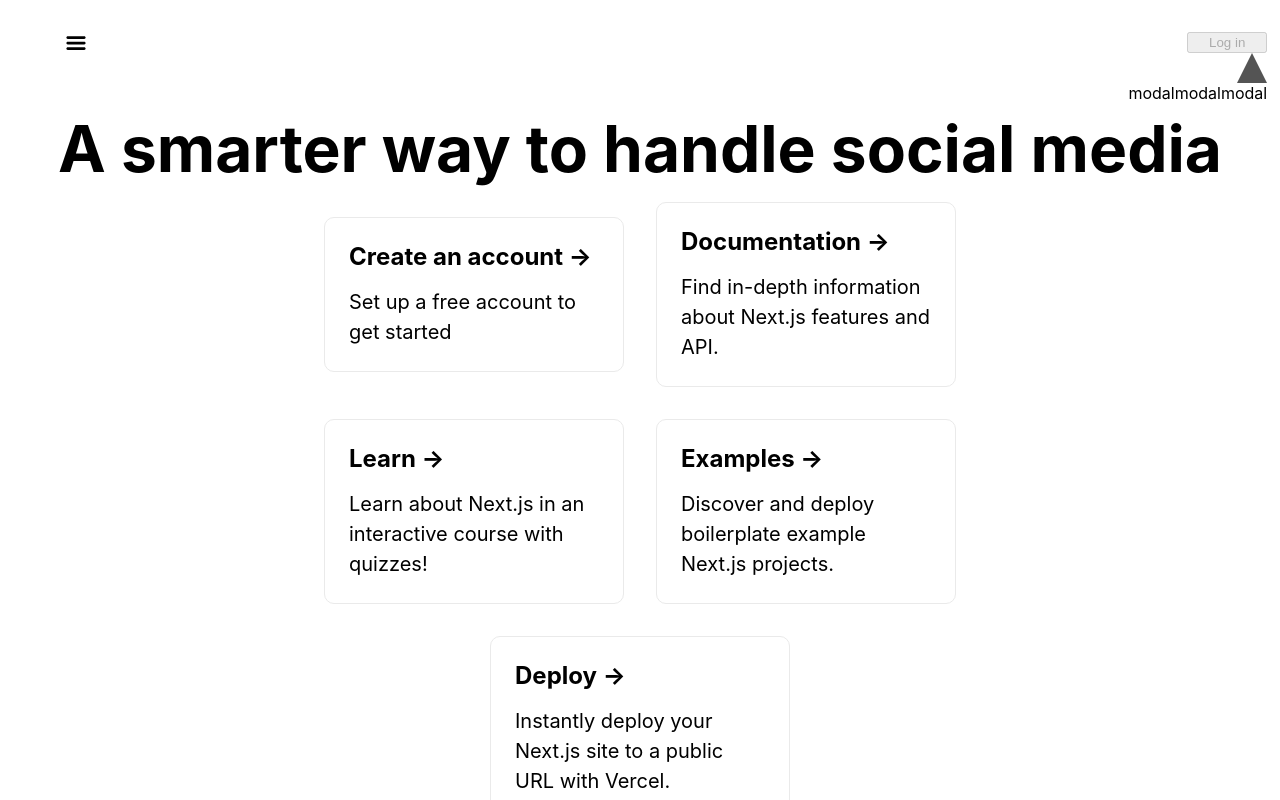
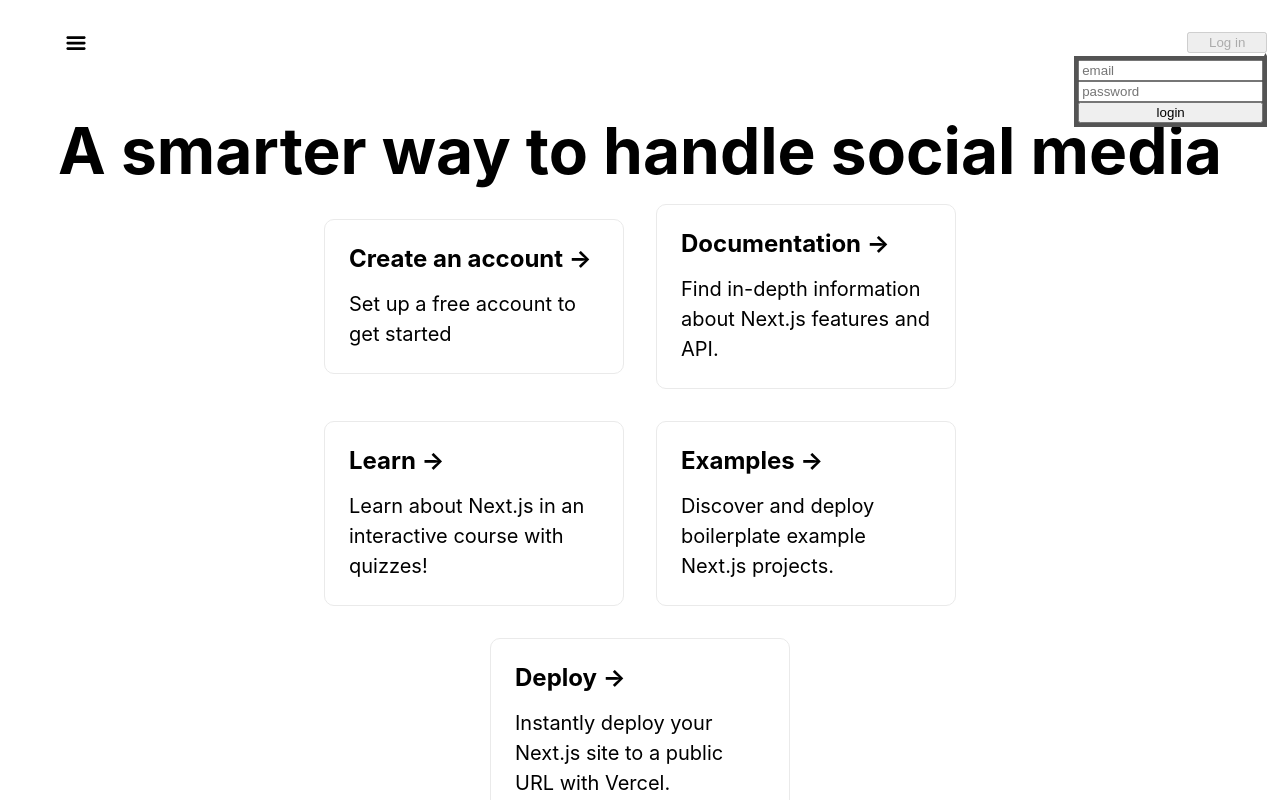
Before and after one commit to rtseuztz/job-application-tracker, a Next.js app: page / in a window 1280 px wide. Both pictures are taken after a click on the button "Log in". Shown: the top 800 px of the page. Built offline with nearby package versions, Linux system fonts and the light colour scheme; no server answers.

Commit message:
Login, logout, and signup work properly now.

```diff
--- a/components/layout.tsx
+++ b/components/layout.tsx
@@ -11,7 +11,7 @@ const Layout = ({ children }: LayoutProps) => {
     return (
         <>
           <Navbar />
-            {children}
+            <div style={{paddingTop: 50}}>{children}</div>
           <Footer />
         </>
       )
--- a/components/modal.tsx
+++ b/components/modal.tsx
@@ -1,5 +1,5 @@
 import { useEffect, useRef, useState } from 'react';
-import { element } from 'svelte/internal';
+import { children, element } from 'svelte/internal';
 import styles from '../styles/Modal.module.css'
 
 
@@ -7,6 +7,7 @@ export type ModalProps = {
     show?: boolean,
     element?: Element,
     pageContainer?: Element,
+    width?: number,
     children: React.ReactNode
   };
 
@@ -14,6 +15,7 @@ export type ModalProps = {
 export function Modal(props: ModalProps) {
     var [top, setTop] = useState<number>(0)
     var [y, setY] = useState<number>(0)
+    var [width, setWidth] = useState<number>(props.width ? props.width : 50)
     const modalPadding = 15
     useEffect(() => {
         if (props.element) {
@@ -25,13 +27,13 @@ export function Modal(props: ModalProps) {
     return (
         <>
         {props.show ?
-            <div style={{top: top + y/2}} className={styles.modal}>
+            <div style={{top: top + y/2, width: width}} className={styles.modal}>
                 <svg className={styles.arrow} id="triangle" xmlns="http://www.w3.org/2000/svg"
                     xmlnsXlink="http://www.w3.org/1999/xlink" width="30%" height="30%" viewBox="0 0 100 100">
                         <polygon points="50 0, 100 100, 0 100"/>
                 </svg>
-                <div>
-                    modalmodalmodal
+                <div className={styles.modalContent}>
+                    {props.children}
                 </div>
             </div>
 
--- a/components/navbar.tsx
+++ b/components/navbar.tsx
@@ -5,14 +5,15 @@ import styles from '../styles/Home.module.css'
 import navStyles from '../styles/Navbar.module.css'
 import firebase from 'firebase/compat/app';
 import { initializeApp } from 'firebase/app';
-import { useEffect, useRef, useState } from 'react';
+import { FormEvent, useEffect, useRef, useState } from 'react';
 import { getAuth } from 'firebase/auth';
 import { useAuth } from '../components/authContext'
 import { Modal } from './modal';
 const NavBar: NextPage = () => {
   const loginBtnRef =useRef<HTMLButtonElement>(null);
   const modalRef = useRef<HTMLDivElement>(null);
-  const {getUser, signOut}: any = useAuth()
+  const [warning, setWarning] = useState("")
+  const {getUser, signOut, login}: any = useAuth()
   const user = getUser();
   const signUserOut = () => {
     signOut()
@@ -23,6 +24,7 @@ const NavBar: NextPage = () => {
   }
   const hideLoginModal = () => {
     setShowLoginModal(false)
+    setWarning("")
   }
 
 
@@ -39,6 +41,22 @@ const NavBar: NextPage = () => {
     document.body.addEventListener("click", handleClickOutside);
   }, [])
 
+  const loginUser = async (e: FormEvent) => {
+    if (!modalRef.current) return;
+    const userName = modalRef.current.querySelector("#email") as HTMLInputElement
+    const password = modalRef.current.querySelector("#password") as HTMLInputElement
+    e.preventDefault();
+    if (userName && password) {
+      login(userName.value, password.value)
+        .then((res: any) => {
+          hideLoginModal()
+          setWarning("")
+        })
+        .catch((error: any) => {
+          setWarning(error.message)
+        })
+    }
+  }
     return (
         <nav className={navStyles.navBar}>
           <span className={[styles.logo, navStyles.hamburger].join(" ")}>
@@ -49,14 +67,20 @@ const NavBar: NextPage = () => {
             <div ref={modalRef} className={navStyles.loginContainer}>
               <button ref={loginBtnRef} disabled={shouldShowLoginModal} className={navStyles.loginBtn} id="loginButton" onClick={showLoginModal}>Log in</button>
               <Modal show={shouldShowLoginModal} element={loginBtnRef.current as Element}>
+                <form action="/" className={navStyles.flexCol} onSubmit={e => loginUser(e)}>
+                  <input id="email" placeholder='email'></input>
+                  <input type="password" id="password" placeholder='password'></input>
+                  <button type="submit">login</button>
+                  {warning != "" ? <div>{warning}</div> : <></>}
+                </form>
 
               </Modal>
             </div>
             :
-            <>
+            <div className={navStyles.flexRow}>
               <div>{user.email}</div>
               <button onClick={signUserOut}>Sign out</button>
-            </>
+            </div>
             }
           </>
 
--- a/styles/Modal.module.css
+++ b/styles/Modal.module.css
@@ -7,7 +7,13 @@
     /* position: fixed; */
 }
 .arrow {
-    height: 10%;
-    width: 10%;
+    height: 6%;
+    width: 6%;
     fill: rgb(84, 84, 84);
 }
+.modalContent {
+    background-color: rgb(84, 84, 84);
+    display: flex;
+    flex-direction: column;
+    padding: 4px;
+}
--- a/styles/Navbar.module.css
+++ b/styles/Navbar.module.css
@@ -1,5 +1,6 @@
 .navBar {
     display: flex;
+    position: fixed;
     justify-content: space-between;
     width: 100%;
     padding: 2rem 2rem 0rem 2rem;
@@ -24,3 +25,11 @@
 .loginBtn {
     width: 80px;
 }
+.flexCol {
+  display: flex;
+  flex-direction: column;
+}
+.flexRow {
+  display: flex;
+  flex-direction: row;
+}
```
Also changed, not shown: pages/new.tsx (+3 -6 lines).
